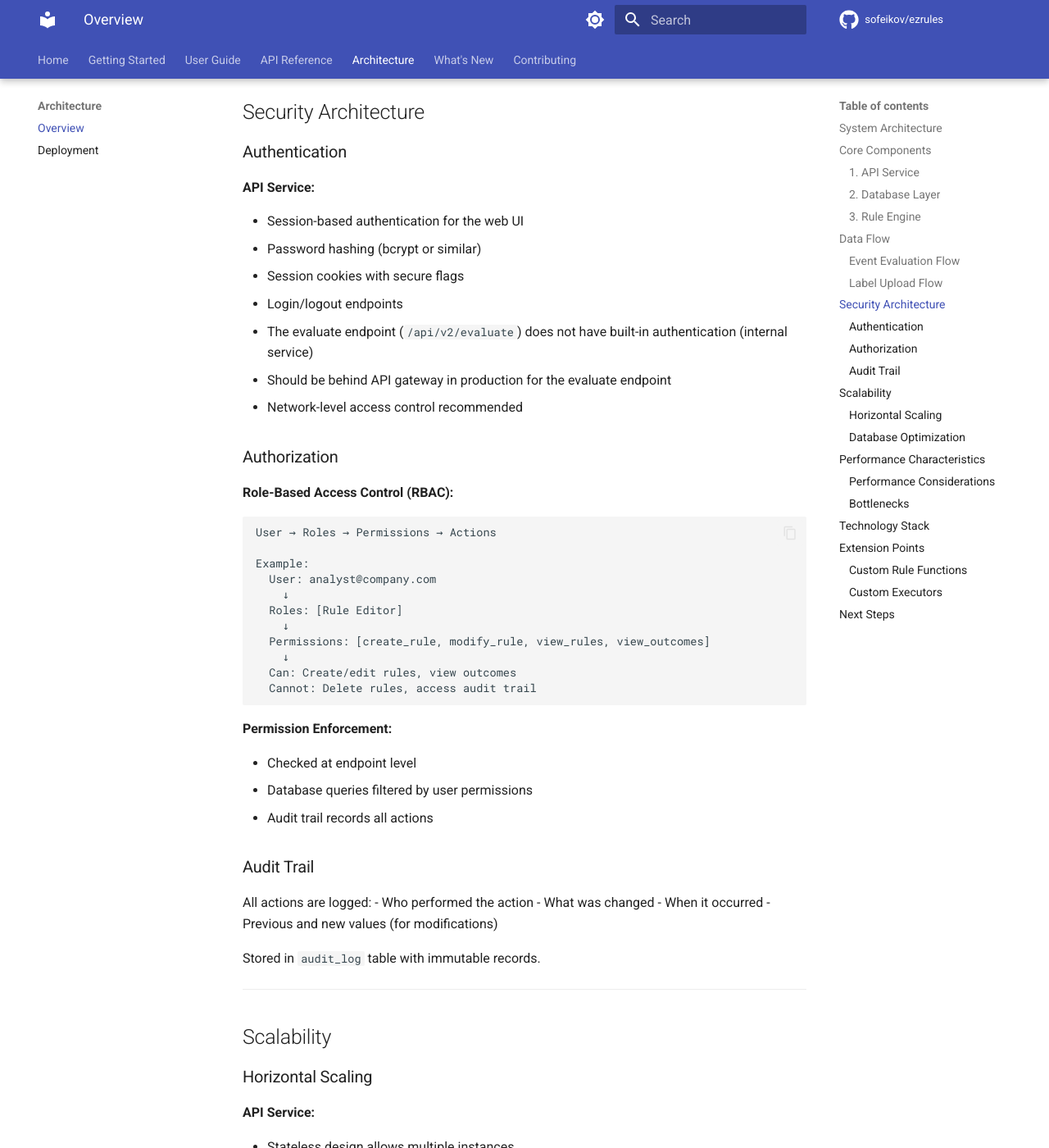
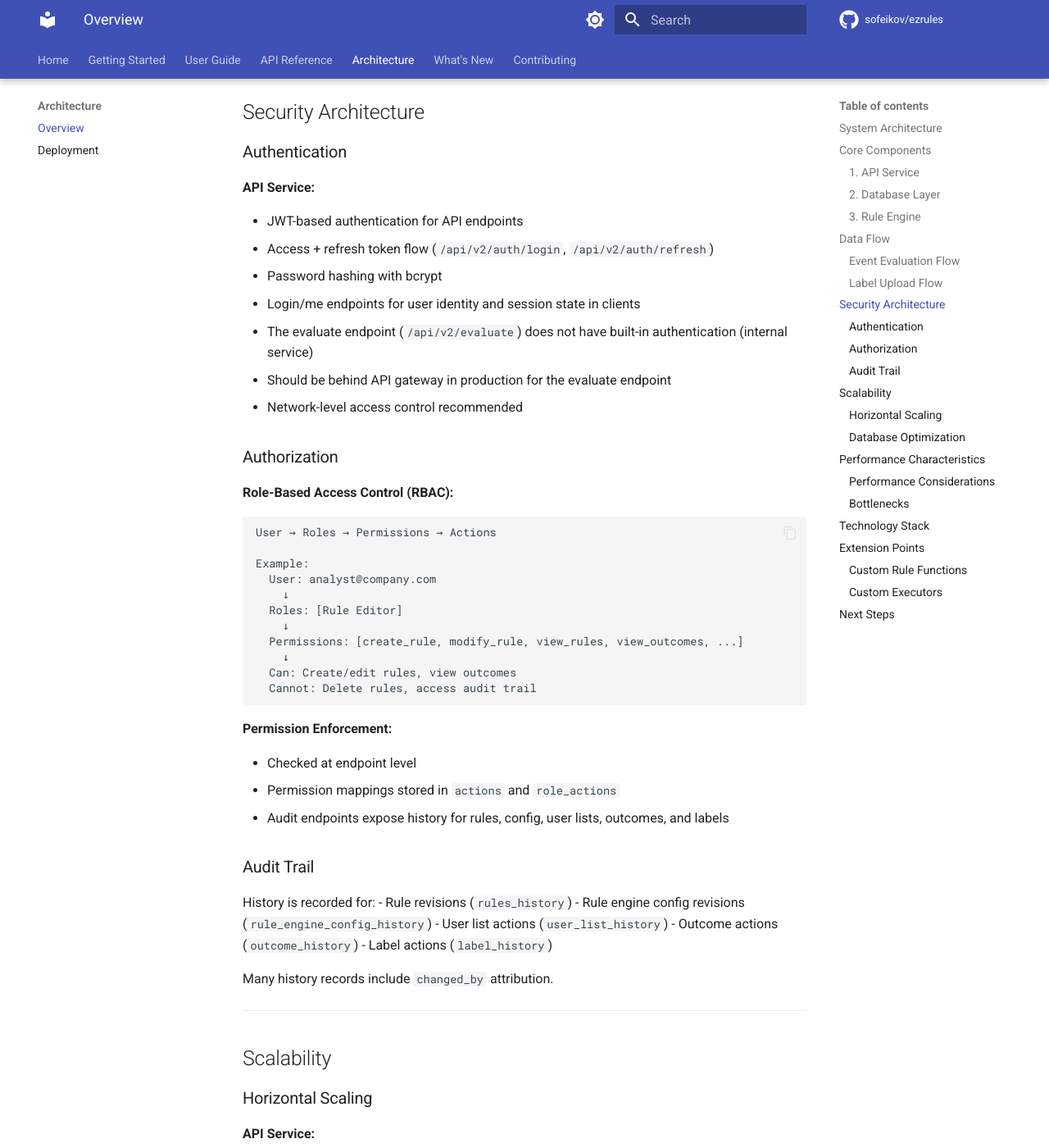
Before and after one commit to sofeikov/ezrules, an MkDocs documentation site: the page built from docs/architecture/overview.md, in a window 1280 px wide and 1400 px high, scrolled down 4738 px. Shown: the whole window at 82% size. Built offline with MkDocs 1.6.1 and Material for MkDocs 9.7.7, drawn with Linux system fonts in a browser that asks for light colours; comment, search, counter and statistics services are not loaded; some of the changed text lies outside the part shown.

Commit message:
Update overview

````diff
--- a/docs/architecture/overview.md
+++ b/docs/architecture/overview.md
@@ -93,7 +93,7 @@
 - `rule_engine_config` -- Serialized rule engine payloads
 - `rule_engine_config_history` -- Versioned history of the configs
 - `rules` -- Rule definitions and logic
-- `rule_history` -- Change log produced via SQLAlchemy versioning
+- `rules_history` -- Versioned rule history
 - `rule_backtesting_results` -- Records of Celery backtests
 
 **Events & Outcomes**
@@ -179,17 +179,17 @@
             │
             ▼
 7. Return response to caller
-   {rules_triggered, outcomes, execution_time}
+   {outcome_counters, outcome_set, rule_results}
 ```
 
 ### Label Upload Flow
 
 ```
 1. User uploads CSV via web interface
-   POST /upload_labels (file)
+   POST /api/v2/labels/upload (file)
             │
             ▼
-2. Manager service parses CSV
+2. API service parses CSV
             │
             ▼
 3. Validate event IDs exist
@@ -213,10 +213,10 @@
 
 **API Service:**
 
-- Session-based authentication for the web UI
-- Password hashing (bcrypt or similar)
-- Session cookies with secure flags
-- Login/logout endpoints
+- JWT-based authentication for API endpoints
+- Access + refresh token flow (`/api/v2/auth/login`, `/api/v2/auth/refresh`)
+- Password hashing with bcrypt
+- Login/me endpoints for user identity and session state in clients
 - The evaluate endpoint (`/api/v2/evaluate`) does not have built-in authentication (internal service)
 - Should be behind API gateway in production for the evaluate endpoint
 - Network-level access control recommended
@@ -233,7 +233,7 @@
     ↓
   Roles: [Rule Editor]
     ↓
-  Permissions: [create_rule, modify_rule, view_rules, view_outcomes]
+  Permissions: [create_rule, modify_rule, view_rules, view_outcomes, ...]
     ↓
   Can: Create/edit rules, view outcomes
   Cannot: Delete rules, access audit trail
@@ -242,18 +242,19 @@
 **Permission Enforcement:**
 
 - Checked at endpoint level
-- Database queries filtered by user permissions
-- Audit trail records all actions
+- Permission mappings stored in `actions` and `role_actions`
+- Audit endpoints expose history for rules, config, user lists, outcomes, and labels
 
 ### Audit Trail
 
-All actions are logged:
-- Who performed the action
-- What was changed
-- When it occurred
-- Previous and new values (for modifications)
+History is recorded for:
+- Rule revisions (`rules_history`)
+- Rule engine config revisions (`rule_engine_config_history`)
+- User list actions (`user_list_history`)
+- Outcome actions (`outcome_history`)
+- Label actions (`label_history`)
 
-Stored in `audit_log` table with immutable records.
+Many history records include `changed_by` attribution.
 
 ---
 
````
Also changed, not shown: other parts of docs/architecture/overview.md (+2 -2 lines).
